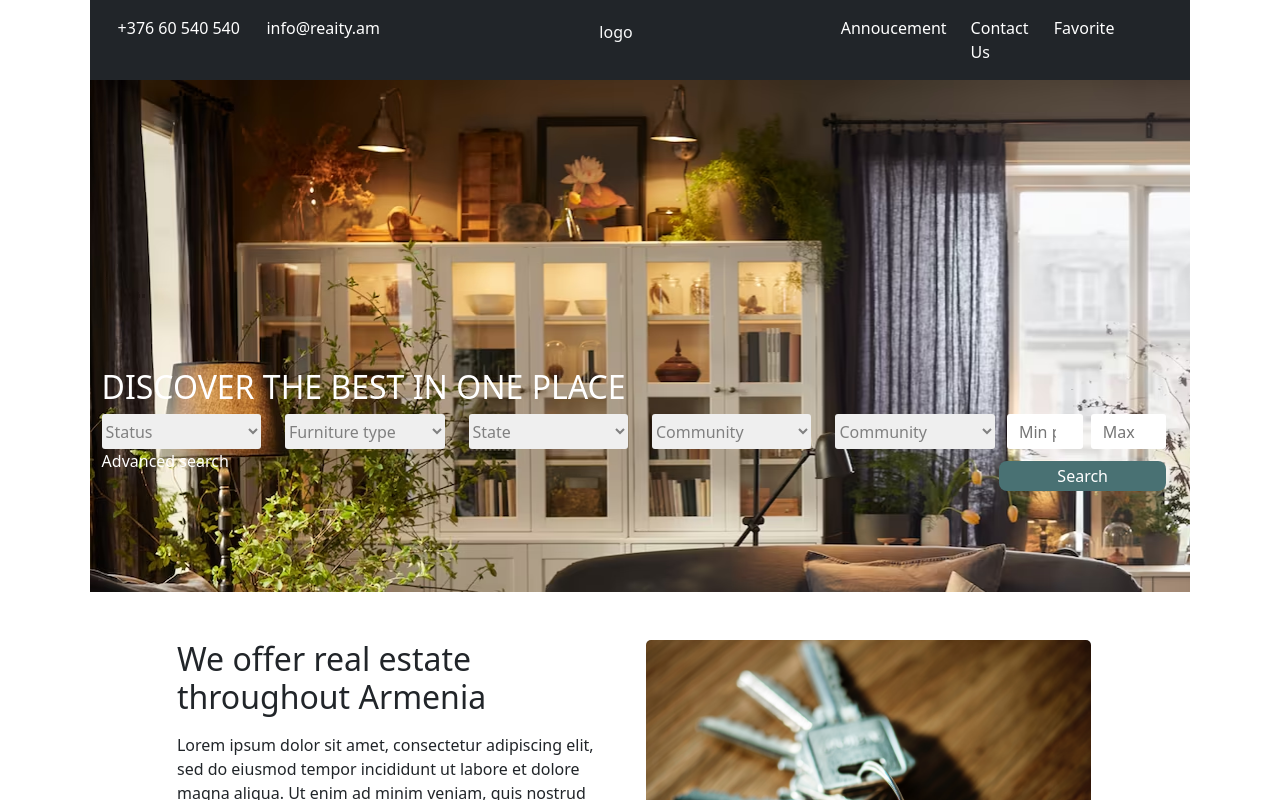
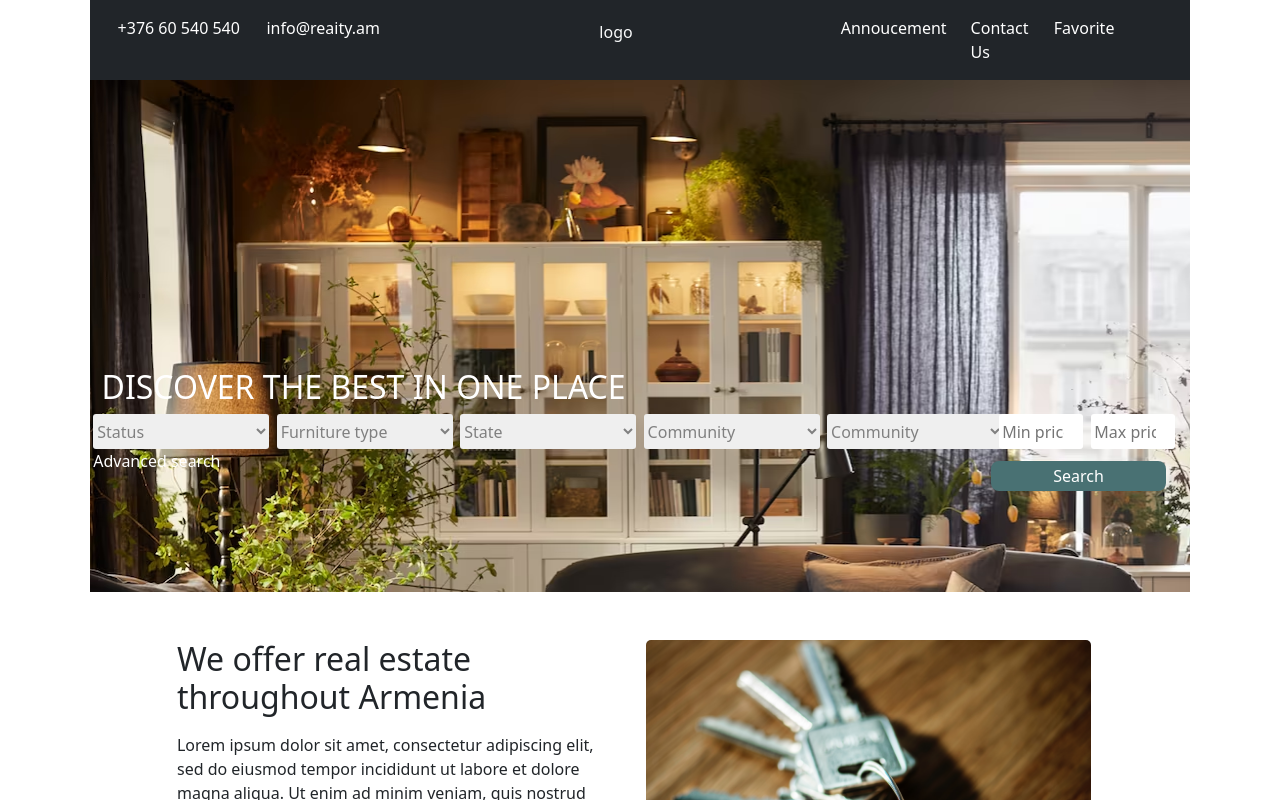
Before and after one commit to ma4taDev/silver, an Angular app: page / in a window 1280 px wide. Shown: the top 800 px of the page. Built offline with nearby package versions, Linux system fonts and the light colour scheme.

Commit message:
fix search bar

```diff
--- a/src/app/components/search/search.component.scss
+++ b/src/app/components/search/search.component.scss
@@ -19,3 +19,8 @@ button {
   // width: 47%;
   height: 35px;
 }
+
+.row > * {
+  padding-left: calc(var(--bs-gutter-x) * 0.15);
+  padding-right: calc(var(--bs-gutter-x) * 0.15);
+}
```
